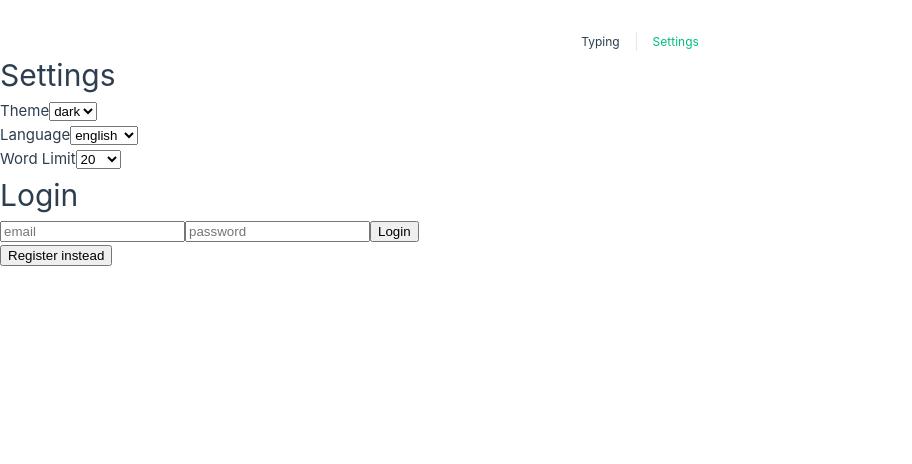
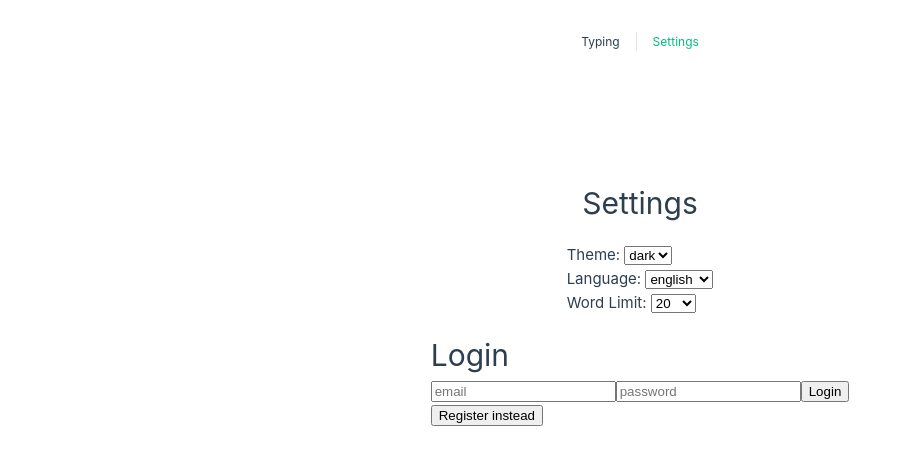
Before and after one commit to thismarioperez/typetempo, a Vue app in the folder apps/web/: page /settings in a window 1280 px wide. Shown: the top 464 px of the page, without its empty margins (0-912 px from the left). Built offline with nearby package versions, Linux system fonts and the light colour scheme; the HTML template or start-up script is replaced by a standard one.

Commit message:
Layout the settings ui

```diff
--- a/apps/web/src/components/TheSettings.vue
+++ b/apps/web/src/components/TheSettings.vue
@@ -27,11 +27,12 @@ const handleChange = () => {
 </script>
 
 <template>
+    <div class="wrapper">
         <h1>Settings</h1>
         <form class="form" ref="form" @change="handleChange">
             <div class="inputs">
                 <label for="theme">
-                <span>Theme</span>
+                    <span>Theme: </span>
                     <select name="theme" id="theme" v-model="settings.theme">
                         <option v-for="theme in data.THEMES" :key="theme" :value="theme">
                             {{ theme }}
@@ -39,7 +40,7 @@ const handleChange = () => {
                     </select>
                 </label>
                 <label for="language">
-                <span>Language</span>
+                    <span>Language: </span>
                     <select name="language" id="language" v-model="settings.language">
                         <option
                             v-for="entry in Object.entries(data.LANGUAGE_CODES_TO_NAME)"
@@ -51,7 +52,7 @@ const handleChange = () => {
                     </select>
                 </label>
                 <label for="wordLimit">
-                <span>Word Limit</span>
+                    <span>Word Limit: </span>
                     <select name="wordLimit" id="wordLimit" v-model.number="settings.wordLimit">
                         <option v-for="wordLimit in data.WORD_LIMITS" :key="wordLimit" :value="wordLimit">
                             {{ wordLimit }}
@@ -61,9 +62,19 @@ const handleChange = () => {
             </div>
         </form>
         <TheAuthForms />
+    </div>
 </template>
 
 <style scoped>
+.wrapper {
+    display: flex;
+    flex-direction: column;
+    justify-content: center;
+    align-items: center;
+    gap: 1rem;
+    width: 100%;
+    padding: 8rem;
+}
 .inputs {
     display: flex;
     flex-flow: column;
```
Lines whose indentation alone changed are shown as unchanged.
